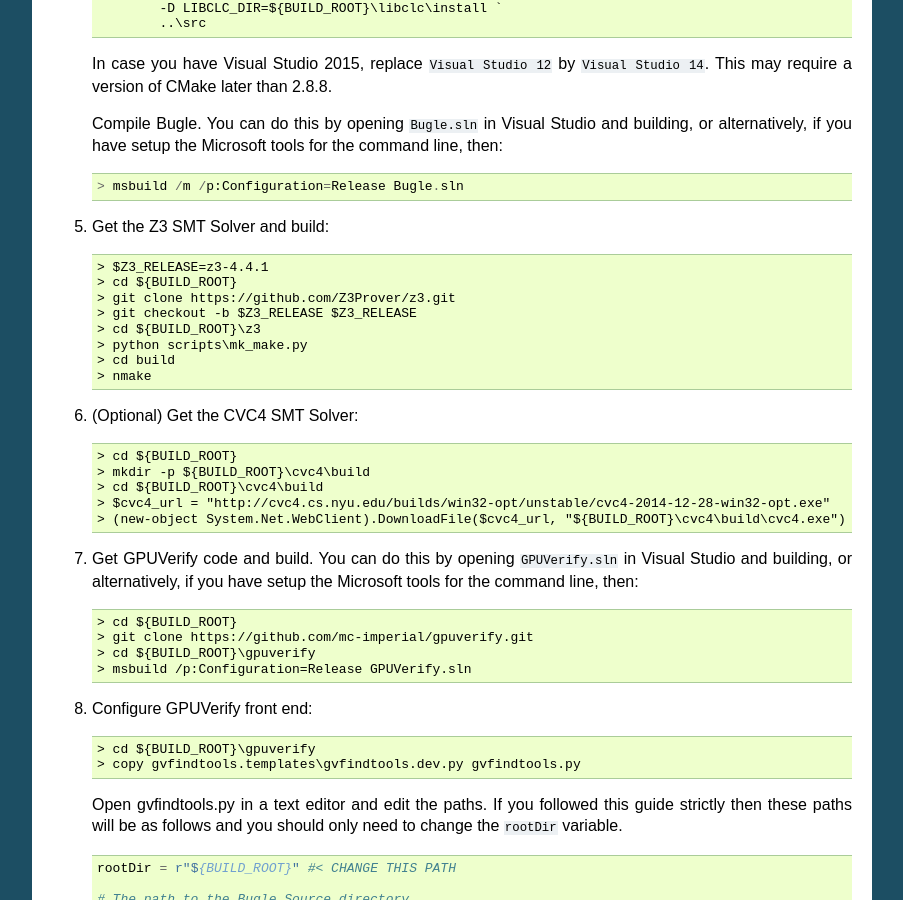
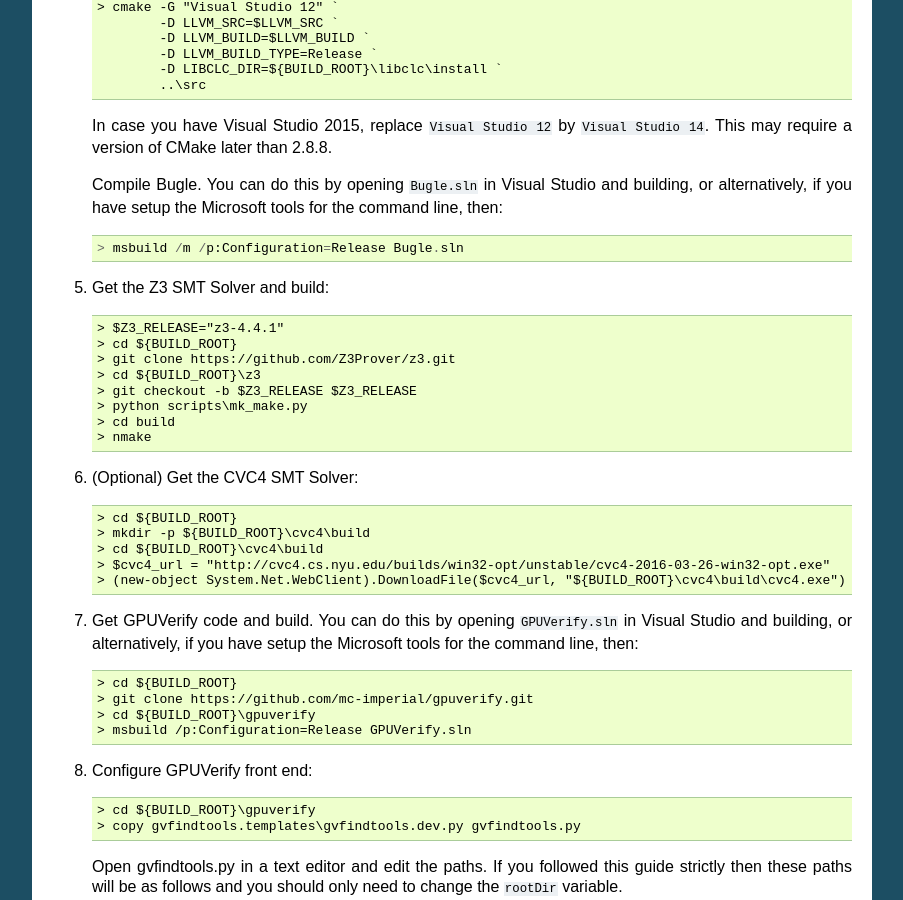
Before and after one commit to mc-imperial/gpuverify, a Sphinx documentation site: the page built from Documentation/developer_guide.rst, in a window 1280 px wide and 900 px high, scrolled down 5487 px. Shown: the whole window, without its empty margins (198-1101 px from the left). Built offline with Sphinx 7.4.7, drawn with Linux system fonts in a browser that asks for light colours; formulas are drawn with MathJax 3; some of the changed lines change nothing that is shown; some of the changed text lies outside the part shown.

Commit message:
Fix Windows build instructions

```diff
--- a/Documentation/developer_guide.rst
+++ b/Documentation/developer_guide.rst
@@ -263,6 +263,9 @@
    You can add this permanently to your ``$Profile`` so that the Microsoft
    compiler is always available at the command-line.
 
+    In case you have Visual Studio 2015, replace
+    ``Microsoft Visual Studio 12.0`` by ``Microsoft Visual Studio 14.0``.
+
 #. Get the LLVM and Clang sources (note that GPUVerify depends LLVM 3.8)::
 
       > $LLVM_RELEASE=38
@@ -277,7 +280,7 @@
       > mkdir ${BUILD_ROOT}\llvm_and_clang\build
       > cd ${BUILD_ROOT}\llvm_and_clang\build
       > cmake -G "Visual Studio 12" `
-              -D LLVM_TARGETS_TO_BUILD=NVPTX `
+              -D LLVM_TARGETS_TO_BUILD="X86;NVPTX" `
               ..\src
 
    In case you have Visual Studio 2015, replace ``Visual Studio 12`` by
@@ -332,11 +335,11 @@
 
 #. Get the Z3 SMT Solver and build::
 
-      > $Z3_RELEASE=z3-4.4.1
+      > $Z3_RELEASE="z3-4.4.1"
       > cd ${BUILD_ROOT}
       > git clone https://github.com/Z3Prover/z3.git
+      > cd ${BUILD_ROOT}\z3
       > git checkout -b $Z3_RELEASE $Z3_RELEASE
-      > cd ${BUILD_ROOT}\z3
       > python scripts\mk_make.py
       > cd build
       > nmake
@@ -346,7 +349,7 @@
       > cd ${BUILD_ROOT}
       > mkdir -p ${BUILD_ROOT}\cvc4\build
       > cd ${BUILD_ROOT}\cvc4\build
-      > $cvc4_url = "http://cvc4.cs.nyu.edu/builds/win32-opt/unstable/cvc4-2014-12-28-win32-opt.exe"
+      > $cvc4_url = "http://cvc4.cs.nyu.edu/builds/win32-opt/unstable/cvc4-2016-03-26-win32-opt.exe"
       > (new-object System.Net.WebClient).DownloadFile($cvc4_url, "${BUILD_ROOT}\cvc4\build\cvc4.exe")
 
 #. Get GPUVerify code and build. You can do this by opening ``GPUVerify.sln``
```
